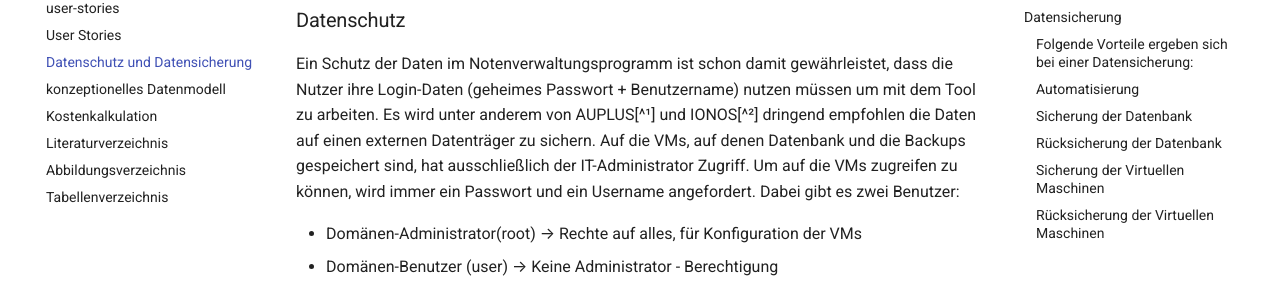
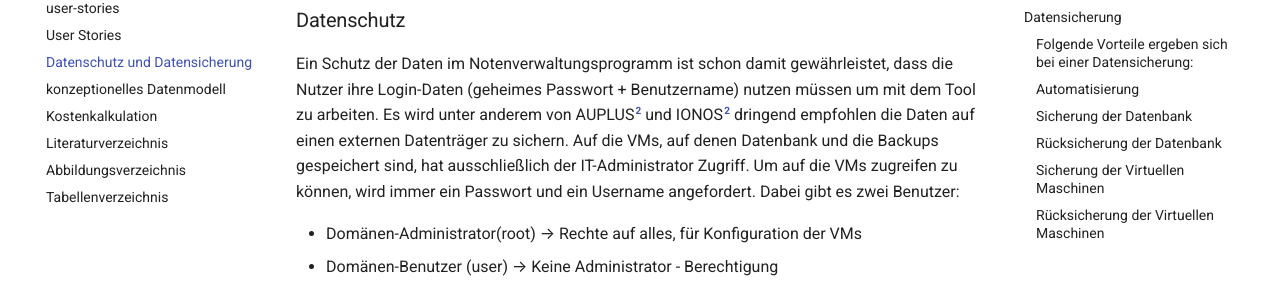
Before and after one commit to notenverwaltung/Notenverwaltungssoftware, an MkDocs documentation site: the page built from docs/feinkonzept/Datensicherung.md, in a window 1280 px wide and 900 px high. Shown: the part 269-565 px from the top of the window. Built offline with MkDocs 1.6.1 and Material for MkDocs 9.7.7, drawn with Linux system fonts in a browser that asks for light colours; comment, search, counter and statistics services are not loaded; some of the changed lines change nothing that is shown; some of the changed text lies outside the part shown.

Commit message:
typo fixes

````diff
--- a/docs/feinkonzept/Datensicherung.md
+++ b/docs/feinkonzept/Datensicherung.md
@@ -1,6 +1,6 @@
 ### Datenschutz
 
-Ein Schutz der Daten im Notenverwaltungsprogramm ist schon damit gewährleistet, dass die Nutzer ihre Login-Daten (geheimes Passwort + Benutzername) nutzen müssen um mit dem Tool zu arbeiten. Es wird unter anderem von AUPLUS[^¹] und IONOS[^²] dringend empfohlen die Daten auf einen externen Datenträger zu sichern. Auf die VMs, auf denen Datenbank und die Backups gespeichert sind, hat ausschließlich der IT-Administrator Zugriff. Um auf die VMs zugreifen zu können, wird immer ein Passwort und ein Username angefordert. Dabei gibt es zwei Benutzer:
+Ein Schutz der Daten im Notenverwaltungsprogramm ist schon damit gewährleistet, dass die Nutzer ihre Login-Daten (geheimes Passwort + Benutzername) nutzen müssen um mit dem Tool zu arbeiten. Es wird unter anderem von AUPLUS[^2] und IONOS[^2] dringend empfohlen die Daten auf einen externen Datenträger zu sichern. Auf die VMs, auf denen Datenbank und die Backups gespeichert sind, hat ausschließlich der IT-Administrator Zugriff. Um auf die VMs zugreifen zu können, wird immer ein Passwort und ein Username angefordert. Dabei gibt es zwei Benutzer:
 
 - Domänen-Administrator(root) --> Rechte auf alles, für Konfiguration der VMs
 - Domänen-Benutzer (user) --> Keine Administrator - Berechtigung
@@ -37,7 +37,7 @@
 Aufgrund der überschaubaren Datenmenge des Notenverwaltungstools, ist die MySQL-Datenbank täglich zu sichern. Dafür ist vorauszusetzen, dass der Datenbankserver auf der Virtuellen Maschine aktiv ist und auch zu dieser Zeit läuft. Es wird davon ausgegangen, dass die Server ununterbrochen ausgeführt sind.
 
 Zur Sicherung einer MySQL Datenbank wird das Kommandozeilen-Tool `mysqldump`[^5] benötigt.
-Es wird standardmäßig zusammen mit dem MySQL Server(normalerweise unter */usr/local/mysql/bin*) installiert und wie folgt aufgerufen[^³]:
+Es wird standardmäßig zusammen mit dem MySQL Server(normalerweise unter */usr/local/mysql/bin*) installiert und wie folgt aufgerufen[^3]:
 ```bash
 mysqldump --user=[Benutzername] --password=[Passwort] [Datenbank] > [SQL-Datei]
 ```
@@ -59,7 +59,7 @@
 Als Erstes werden die Variablen definiert, die das Sicherungsverzeichnis, das aktuelle Datum, den Datenbanknamen sowie die nötigen Anmeldedaten beinhalten. Als Nächstes wird abgefragt, ob der Sicherungsordner bereits vorhanden ist. Wenn dieser noch nicht besteht, wird das Verzeichnis erstellt und dorthin gewechselt. Mit dem `mysqldump`[^5] - Befehl wird nun im Sicherungsverzeichnis ein Backup, in Form einer SQL-Datei erstellt, die den Namen der Datenbank inlusive des derzeitiges Datums enthält.
 
 #### Rücksicherung der Datenbank
-Die Syntax zum Wiederherstellen einer Datenbank lautet wie folgt[^³]:
+Die Syntax zum Wiederherstellen einer Datenbank lautet wie folgt[^3]:
 ``` bash
 mysql --user=[Benutzername] --password=[Passwort] [Datenbank] < [SQL-Datei]
 ```
@@ -69,7 +69,7 @@
 
 Als Zweites wird ein Backup der Virtuellen Maschinen vorgenommen. Während der Laufzeit wird dabei ein Abbild der Virtuellen Maschine gesichert.
 
-Folgendes Script wird für die Sicherung der VMs genutzt[^⁴]:
+Folgendes Script wird für die Sicherung der VMs genutzt[^4]:
 
 ```bash
 "c:\Program Files\Oracle\VirtualBox\vboxmanage.exe" controlvm UbuntuServer savestate
````
